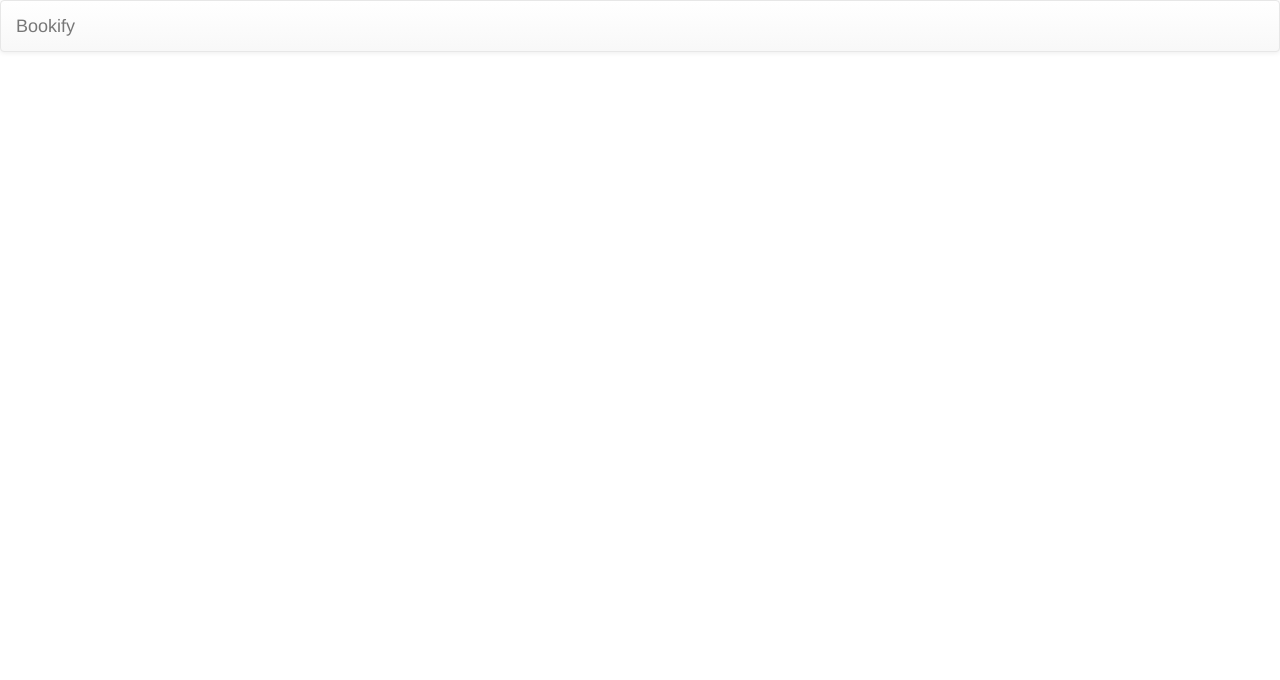
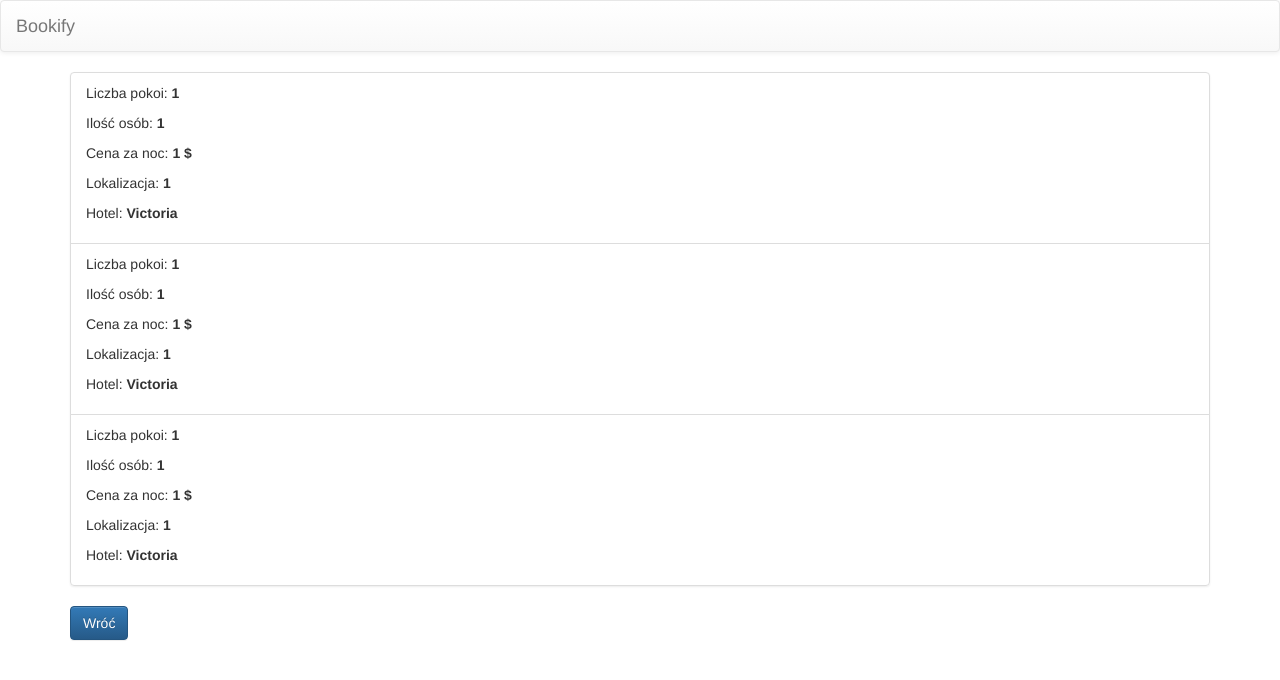
Before and after one commit to safarafa/eld_hackaton2405, an Angular app in the folder bookify-angular/: page /rooms/1/1/1/1 in a window 1280 px wide. Before the commit this address led to /. Shown: the top 680 px of the page. Built offline with nearby package versions, Linux system fonts and the light colour scheme.

Commit message:
summarize reservation component

```diff
--- a/bookify-angular/src/app/reservation/reservation.component.html
+++ b/bookify-angular/src/app/reservation/reservation.component.html
@@ -34,7 +34,7 @@
     </div>
     <div class="form-group">
       <div class="col-sm-offset-2 col-sm-10">
-        <a class="btn btn-primary" routerLink="/rooms" routerLinkActive="active" href="#" role="button">Wyszukaj pasujące pokoje</a>
+        <button class="btn btn-primary" (click)="redirectToRooms()" type="submit">Wyszukaj pasujące pokoje</button>
       </div>
     </div>
   </form>
--- a/bookify-angular/src/app/reservation/reservation.component.ts
+++ b/bookify-angular/src/app/reservation/reservation.component.ts
@@ -30,6 +30,12 @@ export class ReservationComponent implements OnInit {
     this.price = (this.numberOfPeople * this.numberOfRooms) * 30;
   }
 
+  redirectToRooms() {
+    this.router.navigate(['./rooms', this.numberOfRooms,this.numberOfPeople,
+      this.price, this.city
+    ]);
+  }
+
   ngOnInit() {
     this.geolocationService.getInfoByGeolocation().subscribe(
       data => this.city = data.city
--- a/bookify-angular/src/app/rooms/rooms.component.html
+++ b/bookify-angular/src/app/rooms/rooms.component.html
@@ -1,12 +1,12 @@
 <div class="container">
   <ul class="list-group">
-    <a href="#" *ngFor="let room of rooms" class="list-group-item">
+    <li *ngFor="let room of rooms" class="list-group-item" (click)="redirectToSummarize(room)">
       <p>Liczba pokoi: <strong>{{ room.numberOfRooms }}</strong></p>
       <p>Ilość osób: <strong>{{ room.numberOfPeople }}</strong></p>
       <p>Cena za noc: <strong>{{ room.price }} $</strong></p>
       <p>Lokalizacja: <strong>{{ room.location }}</strong></p>
       <p>Hotel: <strong>{{ room.hotel }}</strong></p>
-    </a>
+    </li>
   </ul>
   <a class="btn btn-primary" routerLink="/reservation" routerLinkActive="active" href="#" role="button">Wróć</a>
 </div>
--- a/bookify-angular/src/app/rooms/rooms.component.ts
+++ b/bookify-angular/src/app/rooms/rooms.component.ts
@@ -1,5 +1,6 @@
 import { Component, OnInit } from '@angular/core';
 import { Room } from '../room';
+import { Router, ActivatedRoute, Params } from '@angular/router';
 
 @Component({
   selector: 'app-rooms',
@@ -7,16 +8,32 @@ import { Room } from '../room';
   styleUrls: ['./rooms.component.css']
 })
 export class RoomsComponent implements OnInit {
+  drooms: number = 0;
+  people: number = 0;
+  price: number = 0;
+  location: String = '';
 
-  rooms: Room[] = [new Room(4, 2, 50, 'Lublin', 'Victoria')];
+  rooms: Room[] = [];
 
-  constructor() { }
+  constructor(private router: Router,
+  private route: ActivatedRoute) { }
+
+  redirectToSummarize(room) {
+    this.router.navigate(['./summarize', room.numberOfRooms, room.numberOfPeople,
+      room.price, room.location, room.hotel
+    ]);
+  }
 
   ngOnInit() {
+    this.drooms = this.route.snapshot.params['rooms'];
+    this.people = this.route.snapshot.params['people'];
+    this.price = this.route.snapshot.params['price'];
+    this.location = this.route.snapshot.params['location'];
     this.rooms.push(
-      new Room(4, 2, 50, 'Lublin', 'Victoria')
+      new Room(this.drooms, this.people, this.price, this.location, 'Victoria'),
+      new Room(this.drooms, this.people, this.price, this.location, 'Victoria'),
+      new Room(this.drooms, this.people, this.price, this.location, 'Victoria')
     );
-    console.log('ok');
   }
 
 }
--- /dev/null
+++ b/bookify-angular/src/app/summarize/summarize.component.html
@@ -0,0 +1,16 @@
+<div class="container">
+  <div class="panel panel-default">
+    <div class="panel-heading">
+      <h3 class="panel-title">Potwierdzenie rezerwacji</h3>
+    </div>
+    <div class="panel-body">
+      <div class="alert alert-success" role="alert">Twoja rezerwacja została przyjęta i przekazana do realizacji.</div>
+      <p>Liczba pokoi: <strong></strong></p>
+      <p>Liczba osób: <strong></strong></p>
+      <p>Cena: <strong></strong></p>
+      <p>Lokalizacja: <strong></strong></p>
+      <p>Hotel: <strong></strong></p>
+    </div>
+  </div>
+  <a class="btn btn-primary" routerLink="/reservation" routerLinkActive="active" href="#" role="button">Wróć do początku</a>
+</div>
--- /dev/null
+++ b/bookify-angular/src/app/summarize/summarize.component.ts
@@ -0,0 +1,15 @@
+import { Component, OnInit } from '@angular/core';
+
+@Component({
+  selector: 'app-summarize',
+  templateUrl: './summarize.component.html',
+  styleUrls: ['./summarize.component.css']
+})
+export class SummarizeComponent implements OnInit {
+
+  constructor() { }
+
+  ngOnInit() {
+  }
+
+}
```
Also changed, not shown: bookify-angular/src/app/app.module.ts (+8 -2 lines), bookify-angular/src/app/summarize/summarize.component.css (added), 1 other file (tests, documents, lock files or other folders).
